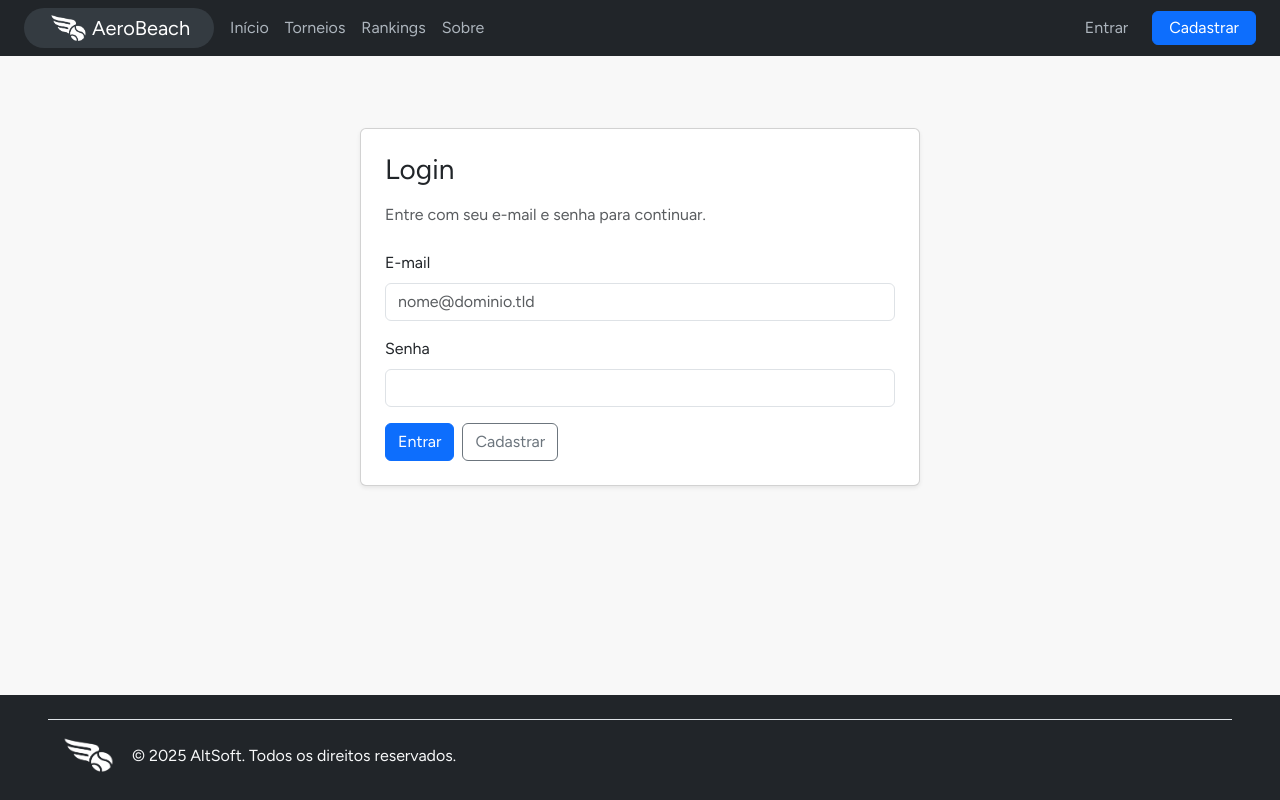
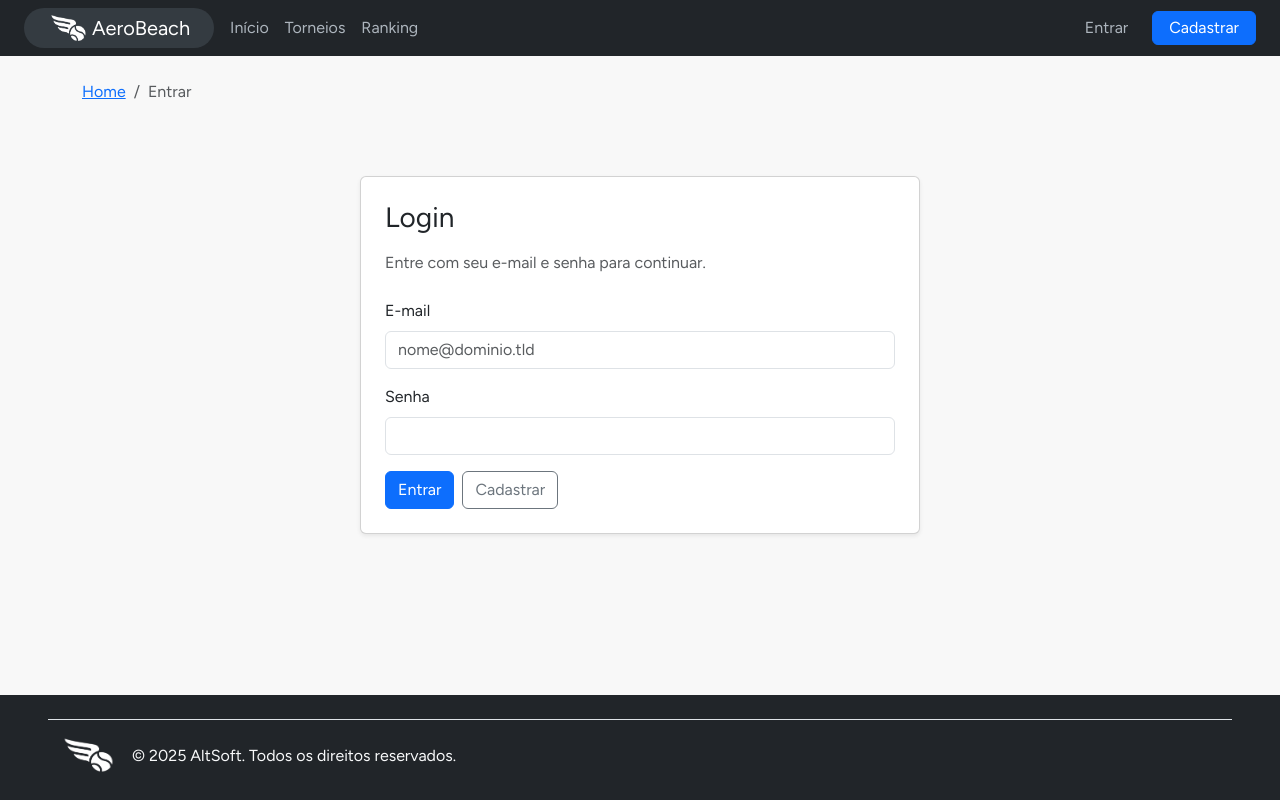
Before and after one commit to leandro-costa-oliveira/aero-beach, a React (Vite) app in the folder frontend/: page /login in a window 1280 px wide. Built offline with nearby package versions, Linux system fonts and the light colour scheme.

Commit message:
feat: added breadcrumbs and reviewed the routes

```diff
--- a/frontend/src/App.tsx
+++ b/frontend/src/App.tsx
@@ -1,16 +1,16 @@
 import { QueryClientProvider } from "@tanstack/react-query";
 import { useState } from "react";
-import { Route, BrowserRouter as Router, Routes } from "react-router-dom";
+import { BrowserRouter as Router, Route, Routes } from "react-router-dom";
 import { queryClient } from "./api/queryClient";
 import { AuthContext } from "./Context/AuthContext";
 import { Layout } from "./layouts/Layout";
+import { Cadastro } from "./pages/Cadastro";
 import { HomePage } from "./pages/HomePage";
 import { Login } from "./pages/Login";
 import { Profile } from "./pages/Profile";
-import { TorneioDetalhesPage } from "./pages/TorneioDetalhesPage.tsx";
-import { TorneiosPage } from "./pages/TorneiosPage.tsx";
-import { Ranking } from "./pages/Ranking.tsx";
-import { Cadastro } from "./pages/Cadastro.tsx";
+import { Ranking } from "./pages/Ranking";
+import { TorneioDetalhesPage } from "./pages/TorneioDetalhesPage";
+import { TorneiosPage } from "./pages/TorneiosPage";
 
 export default function App() {
   const [accessToken, setAccessToken] = useState<string | null>(null);
@@ -22,11 +22,17 @@ export default function App() {
           <Routes>
             <Route element={<Layout />}>
               <Route path="/" element={<HomePage />} />
+
+              <Route path="/torneios" element={<TorneiosPage />} />
+              <Route
+                path="/torneios/:id"
+                element={<TorneioDetalhesPage />}
+              />
+
+              <Route path="/ranking" element={<Ranking />} />
+              <Route path="/perfil" element={<Profile />} />
+
               <Route path="/login" element={<Login />} />
-              <Route path="/torneios" element={<TorneiosPage />} />
-              <Route path="/torneios/:id" element={<TorneioDetalhesPage />} />
-              <Route path="/profile" element={<Profile />} />
-              <Route path="/rankings" element={<Ranking />} />
               <Route path="/cadastro" element={<Cadastro />} />
             </Route>
           </Routes>
--- /dev/null
+++ b/frontend/src/components/Breadcrumbs/Breadcrumbs.tsx
@@ -0,0 +1,62 @@
+import { Breadcrumb } from "react-bootstrap";
+import { Link, useLocation } from "react-router-dom";
+
+export function Breadcrumbs() {
+  const { pathname } = useLocation();
+
+  const routes: Record<string, string> = {
+    "/": "Home",
+    "/torneios": "Torneios",
+    "/ranking": "Ranking",
+    "/perfil": "Perfil",
+    "/login": "Entrar",
+    "/cadastro": "Cadastro",
+  };
+
+  const segments = pathname.split("/").filter(Boolean);
+
+  return (
+    <Breadcrumb className="mb-4">
+      {segments.length === 0 ? (
+        <Breadcrumb.Item active>Home</Breadcrumb.Item>
+      ) : (
+        <>
+          <Breadcrumb.Item linkAs={Link} linkProps={{ to: "/" }}>
+            Home
+          </Breadcrumb.Item>
+
+          {segments.map((segment, index) => {
+            const currentPath =
+              "/" + segments.slice(0, index + 1).join("/");
+
+            const isLast = index === segments.length - 1;
+
+            let label = routes[currentPath];
+
+            if (!label && currentPath.startsWith("/torneios/")) {
+              label = "Detalhes";
+            }
+
+            if (!label) {
+              label =
+                segment.charAt(0).toUpperCase() + segment.slice(1);
+            }
+
+            return (
+              <Breadcrumb.Item
+                key={currentPath}
+                active={isLast}
+                linkAs={isLast ? undefined : Link}
+                linkProps={
+                  isLast ? undefined : { to: currentPath }
+                }
+              >
+                {label}
+              </Breadcrumb.Item>
+            );
+          })}
+        </>
+      )}
+    </Breadcrumb>
+  );
+}
--- a/frontend/src/components/Header/Header.tsx
+++ b/frontend/src/components/Header/Header.tsx
@@ -35,7 +35,7 @@ export function Header() {
         className="d-flex gap-3 d-sm-none ms-auto"
       >
         <img src={menu} height={36} alt="Menu" />
-        <Link to={accessToken ? "/profile" : "/login"}>
+        <Link to={accessToken ? "/perfil" : "/login"}>
           <Avatar />
         </Link>
       </Navbar.Toggle>
@@ -49,17 +49,13 @@ export function Header() {
             Torneios
           </Link>
 
-          <Link to="/rankings" className="lightLink align-content-center">
-            Rankings
-          </Link>
-
-          <Link to="/sobre" className="lightLink align-content-center">
-            Sobre
+          <Link to="/ranking" className="lightLink align-content-center">
+            Ranking
           </Link>
         </Nav>
       </Navbar.Collapse>
       {accessToken ? (
-        <Link to="/profile">
+        <Link to="/perfil">
           <Avatar className="d-none d-sm-block" />
         </Link>
       ) : (
--- a/frontend/src/layouts/Layout.tsx
+++ b/frontend/src/layouts/Layout.tsx
@@ -1,5 +1,6 @@
 import { Container } from "react-bootstrap";
 import { Outlet } from "react-router-dom";
+import { Breadcrumbs } from "../components/Breadcrumbs/Breadcrumbs";
 import { Footer } from "../components/Footer/Footer";
 import { Header } from "../components/Header/Header";
 
@@ -10,6 +11,7 @@ export function Layout() {
 
       <main className="flex-grow-1">
         <Container className="py-4">
+          <Breadcrumbs />
           <Outlet />
         </Container>
       </main>
--- a/frontend/src/pages/HomePage.tsx
+++ b/frontend/src/pages/HomePage.tsx
@@ -28,7 +28,7 @@ export function HomePage() {
             Ver torneios
           </Link>
 
-          <Link to="/rankings" className="btn btn-outline-primary px-4">
+          <Link to="/ranking" className="btn btn-outline-primary px-4">
             Ver rankings
           </Link>
         </div>
--- a/frontend/src/pages/Login.tsx
+++ b/frontend/src/pages/Login.tsx
@@ -30,7 +30,7 @@ export function Login() {
                 Voltar para home
               </Link>
 
-              <Link to="/profile" className="btn btn-outline-secondary">
+              <Link to="/perfil" className="btn btn-outline-secondary">
                 Ir para perfil
               </Link>
             </div>
```
